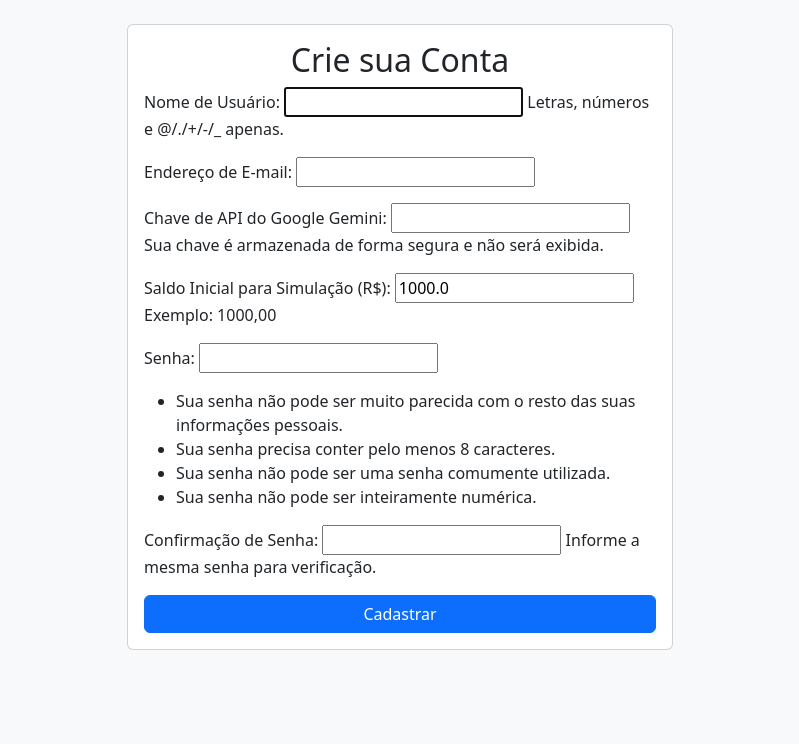
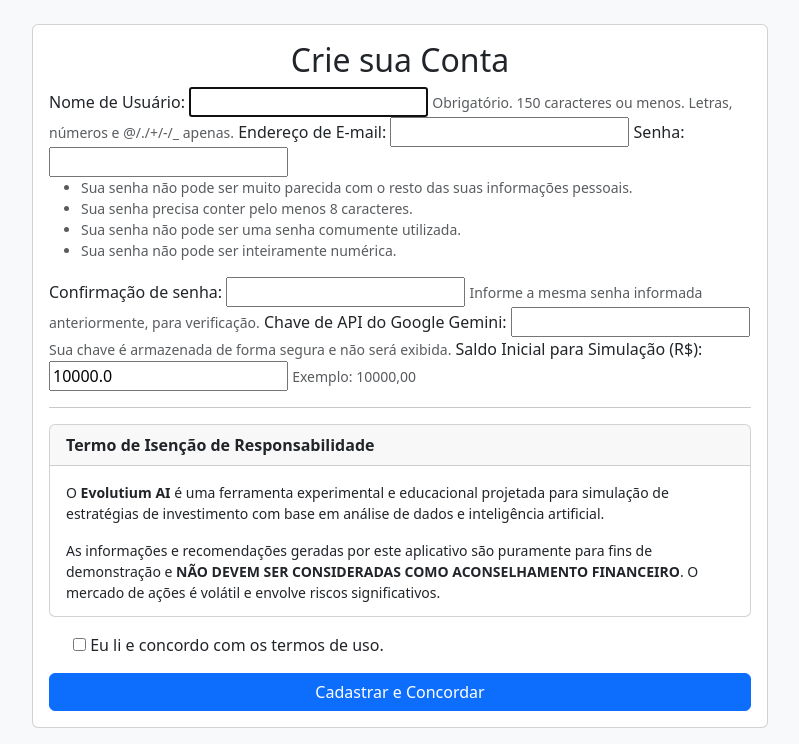
Before and after one commit to MarcosPFA15/Evolutium, a Django app: page /register/ in a window 1280 px wide. Shown: the part 56-800 px from the top of the page, without its empty margins (240-1039 px from the left). Run offline with Django 5.2, Linux system fonts and the light colour scheme.

Commit message:
Adiciona termo de responsabilidade no cadastro

```diff
--- a/evolutium_project/trading_app/forms.py
+++ b/evolutium_project/trading_app/forms.py
@@ -4,18 +4,11 @@ from django.contrib.auth.forms import UserCreationForm
 from django.contrib.auth.models import User
 
 class CustomUserCreationForm(UserCreationForm):
-    # --- Sobrescrevendo os campos padrão do Django ---
+    # ... (os outros campos continuam os mesmos) ...
     username = forms.CharField(
         label="Nome de Usuário",
-        help_text="Letras, números e @/./+/-/_ apenas."
+        help_text="Obrigatório. 150 caracteres ou menos. Letras, números e @/./+/-/_ apenas."
     )
-    password2 = forms.CharField(
-        label="Confirmação de Senha",
-        widget=forms.PasswordInput,
-        help_text="Informe a mesma senha para verificação."
-    )
-
-    # --- Customizando nossos campos ---
     email = forms.EmailField(
         label="Endereço de E-mail"
     )
@@ -28,11 +21,18 @@ class CustomUserCreationForm(UserCreationForm):
         label="Saldo Inicial para Simulação (R$)",
         min_value=0.01,
         decimal_places=2,
-        initial=1000.00,
-        help_text="Exemplo: 1000,00"
+        initial=10000.00,
+        help_text="Exemplo: 10000,00"
     )
+
+    # --- NOVO CAMPO ADICIONADO ---
+    terms_agreement = forms.BooleanField(
+        label="Eu li e concordo com os termos de uso.",
+        required=True,
+        initial=False
+    )
+    # -----------------------------
 
     class Meta(UserCreationForm.Meta):
         model = User
-        # A ordem dos campos no formulário
-        fields = ('username', 'email', 'password21', 'password22', 'gemini_api_key', 'initial_balance')
+        fields = UserCreationForm.Meta.fields + ('email',)
--- a/evolutium_project/trading_app/templates/trading_app/register.html
+++ b/evolutium_project/trading_app/templates/trading_app/register.html
@@ -4,15 +4,68 @@
 
 {% block content %}
 <div class="row justify-content-center">
-    <div class="col-md-6">
+    <div class="col-md-8"> <!-- Aumentei a largura para o texto caber melhor -->
         <div class="card">
             <div class="card-body">
                 <h2 class="card-title text-center">Crie sua Conta</h2>
                 <form method="post">
                     {% csrf_token %}
-                    {{ form.as_p }}
+
+                    <!-- Renderiza os campos do formulário, exceto o de termos -->
+                    {{ form.username.label_tag }} {{ form.username }}
+                    <small class="form-text text-muted">{{ form.username.help_text|safe }}</small>
+                    {{ form.username.errors }}
+
+                    {{ form.email.label_tag }} {{ form.email }}
+                    {{ form.email.errors }}
+
+                    {{ form.password1.label_tag }} {{ form.password1 }}
+                    <small class="form-text text-muted">{{ form.password1.help_text|safe }}</small>
+                    {{ form.password1.errors }}
+
+                    {{ form.password2.label_tag }} {{ form.password2 }}
+                    <small class="form-text text-muted">{{ form.password2.help_text|safe }}</small>
+                    {{ form.password2.errors }}
+
+                    {{ form.gemini_api_key.label_tag }} {{ form.gemini_api_key }}
+                    <small class="form-text text-muted">{{ form.gemini_api_key.help_text|safe }}</small>
+                    {{ form.gemini_api_key.errors }}
+
+                    {{ form.initial_balance.label_tag }} {{ form.initial_balance }}
+                    <small class="form-text text-muted">{{ form.initial_balance.help_text|safe }}</small>
+                    {{ form.initial_balance.errors }}
+
+                    <hr>
+
+                    <!-- Seção do Termo de Responsabilidade -->
+                    <div class="card my-3">
+                        <div class="card-header">
+                            <strong>Termo de Isenção de Responsabilidade</strong>
+                        </div>
+                        <div class="card-body" style="max-height: 150px; overflow-y: auto;">
+                            <p class="small">
+                                O <strong>Evolutium AI</strong> é uma ferramenta experimental e educacional projetada para simulação de estratégias de investimento com base em análise de dados e inteligência artificial.
+                            </p>
+                            <p class="small">
+                                As informações e recomendações geradas por este aplicativo são puramente para fins de demonstração e <strong>NÃO DEVEM SER CONSIDERADAS COMO ACONSELHAMENTO FINANCEIRO</strong>. O mercado de ações é volátil e envolve riscos significativos.
+                            </p>
+                            <p class="small">
+                                Ao se cadastrar, você reconhece e concorda que todas as decisões de investimento que você tomar no mercado real, inspiradas ou não por esta ferramenta, são de sua única e exclusiva responsabilidade. O desenvolvedor do Evolutium AI não se responsabiliza por quaisquer perdas financeiras ou danos que possam ocorrer.
+                            </p>
+                        </div>
+                    </div>
+
+                    <!-- Campo de Checkbox para o Termo -->
+                    <div class="form-check mb-3">
+                        {{ form.terms_agreement }}
+                        <label class="form-check-label" for="{{ form.terms_agreement.id_for_label }}">
+                            {{ form.terms_agreement.label }}
+                        </label>
+                        {{ form.terms_agreement.errors }}
+                    </div>
+
                     <div class="d-grid">
-                        <button type="submit" class="btn btn-primary">Cadastrar</button>
+                        <button type="submit" class="btn btn-primary">Cadastrar e Concordar</button>
                     </div>
                 </form>
             </div>
```
